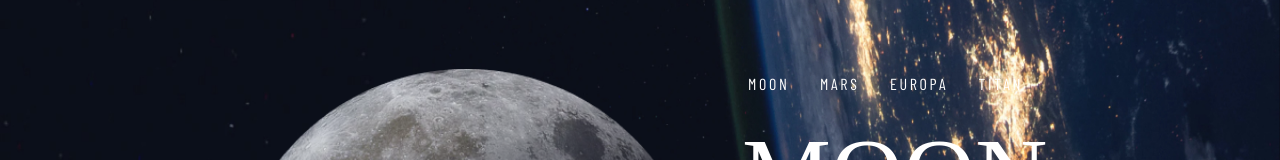
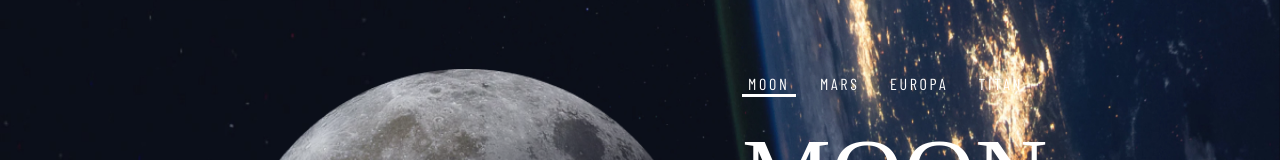
Before and after one commit to baranero/space-web-react-scss, a React (Create React App) app: page /destination in a window 1280 px wide. Shown: the part 228-388 px from the top of the page. Built offline with nearby package versions, Linux system fonts and the light colour scheme; a web font is replaced by a local one.

Commit message:
moons nav mark

```diff
--- a/src/components/Destination/Destination.js
+++ b/src/components/Destination/Destination.js
@@ -26,6 +26,7 @@ const Destination = (props) => {
                     image={item.image}
                     travel={item.travel}
                     onPickedMoon={pickedMoonHandler}
+
                 />
             ))}
 
--- a/src/components/Destination/DestinationItem.js
+++ b/src/components/Destination/DestinationItem.js
@@ -16,9 +16,17 @@ const DestinationItem = (props) => {
         </div>
         <div className='navigate'>
             <ul>
-                {props.data.map((props) => (
-                    <input key={props.id} onClick={handleMoon} name={props.name} value={props.name} type="button"/>
-                ))}
+                {props.data.map((item) => {
+                    if (item.name === "MOON") {
+                        return <input className='active' key={item.id} onClick={handleMoon} name={item.name} value={item.name} type="button"/>
+                    }
+                    if (item.name !== "MOON") {
+                        return <input className='unactive' key={item.id} onClick={handleMoon} name={item.name} value={item.name} type="button"/>
+                    }
+
+                }
+
+                )}
             </ul>
         </div>
         <div className='name'>
--- a/src/components/Destination/DestinationItem.sass
+++ b/src/components/Destination/DestinationItem.sass
@@ -50,6 +50,14 @@
             padding: 0
             margin-right: 30%
 
+            .unactive:hover
+                border-bottom: 3px solid #ffffff80
+                border-top: 3px solid rgba(0, 0, 0, 0)
+
+        .active
+            border-bottom: 3px solid $color-white
+            border-top: 3px solid rgba(0, 0, 0, 0)
+
     .name
         grid-column: 2 / 4
         grid-row: 3 / 4
```
